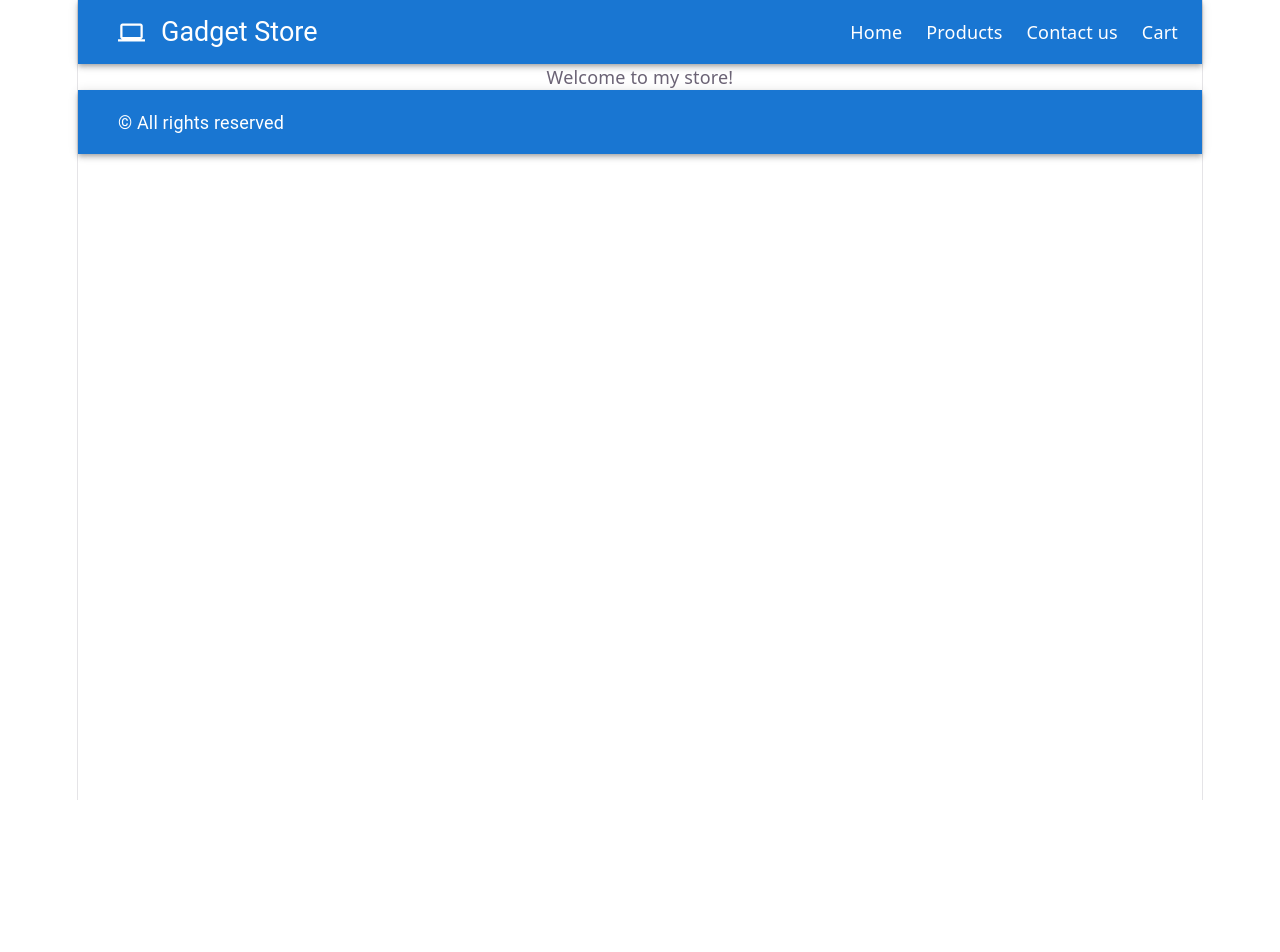
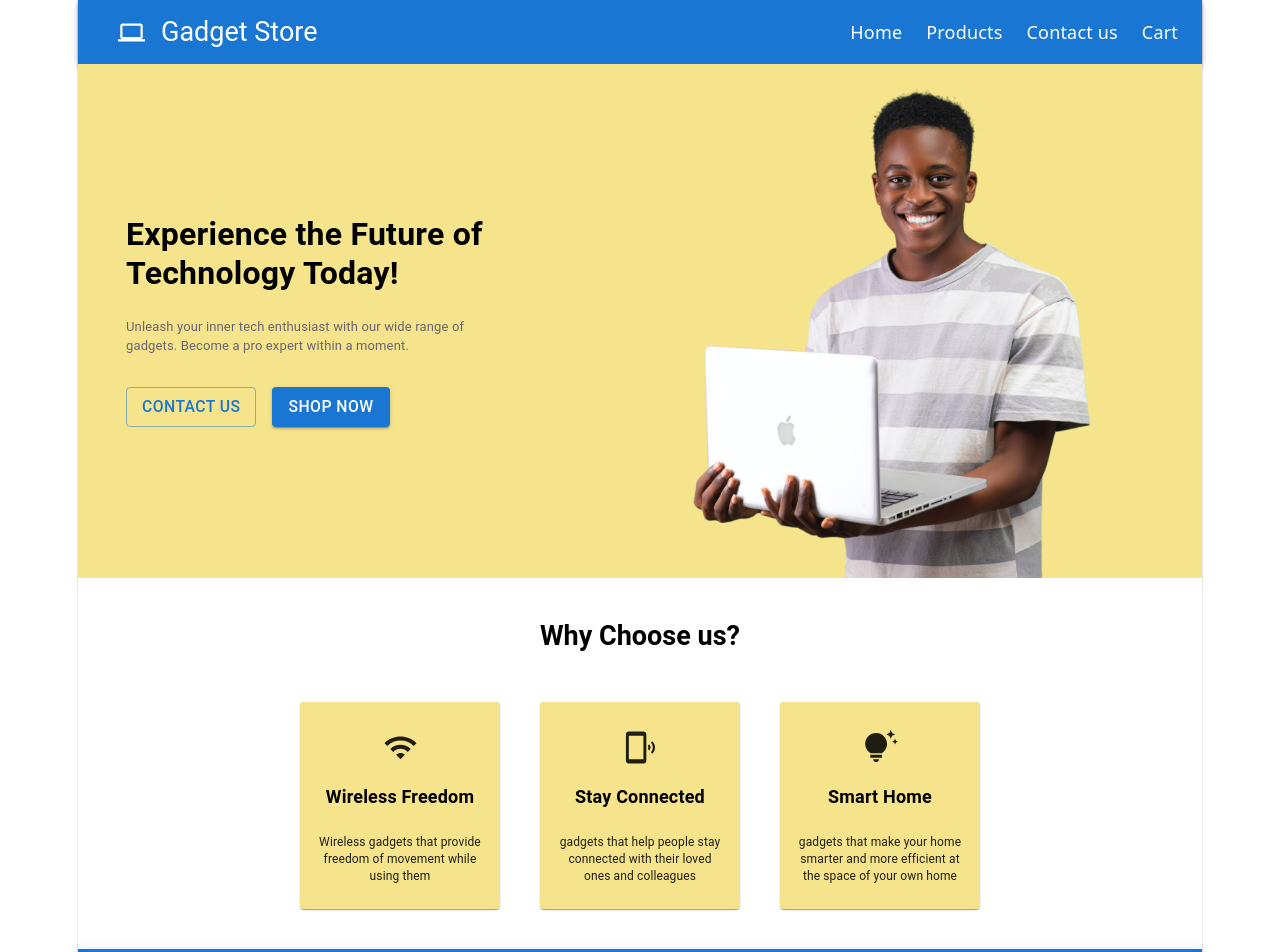
Before and after one commit to EgilsDz/React-Ecom-Store-2, a React (Vite) app in the folder my-shop/: page / in a window 1280 px wide. Shown: the top 952 px of the page. Before the commit the page ends 800 px from the top, so only its background shows below. Built offline with nearby package versions, Linux system fonts and the light colour scheme.

Commit message:
finished home page, added routes and others

```diff
--- a/my-shop/package.json
+++ b/my-shop/package.json
@@ -15,7 +15,8 @@
     "@mui/icons-material": "^9.3.1",
     "@mui/material": "^9.3.1",
     "react": "^19.2.8",
-    "react-dom": "^19.2.8"
+    "react-dom": "^19.2.8",
+    "react-router-dom": "^7.18.2"
   },
   "devDependencies": {
     "@eslint/js": "^10.0.1",
--- a/my-shop/src/App.jsx
+++ b/my-shop/src/App.jsx
@@ -1,14 +1,17 @@
-import Navbar from "./components/Navbar"
-import Footer from "./components/Footer"
+import Home from "./pages/Home/Home"
+import Contact from "./pages/Contact/Contact"
+import { BrowserRouter, Routes, Route } from "react-router-dom"
+
 
 
 function App() {
   return (
-    <div>
-      <Navbar />
-      <p>Welcome to my store!</p>
-      <Footer />
-    </div>
+    <BrowserRouter>
+      <Routes>
+        <Route path="/" element={<Home />} />
+        <Route path="/contact" element={<Contact />} />
+      </Routes>
+    </BrowserRouter>
   )
 }
 
--- a/my-shop/src/components/Navbar.jsx
+++ b/my-shop/src/components/Navbar.jsx
@@ -3,11 +3,11 @@ import AppBar from '@mui/material/AppBar';
 import Box from '@mui/material/Box';
 import Toolbar from '@mui/material/Toolbar';
 import Typography from "@mui/material/Typography";
-import Link from "@mui/material/Link";
+import { Link } from '@mui/material';
 
 
 
-function Navbar(){
+function Navbar() {
    return (
       <Box sx={{ flexGrow: 1 }}>
          <AppBar position="static">
@@ -22,7 +22,7 @@ function Navbar(){
 
                <Box sx={{ flexGrow: 1 }} />
 
-            <Link href="/" color="inherit" underline="none"
+               <Link to="/" color="inherit" underline="none"
                   sx={{
                      ml: 3,
                      cursor: "pointer",
@@ -30,7 +30,7 @@ function Navbar(){
                   Home
                </Link>
 
-             <Link href="/" color="inherit" underline="none"
+               <Link to="/" color="inherit" underline="none"
                   sx={{
                      ml: 3,
                      cursor: "pointer",
@@ -38,7 +38,7 @@ function Navbar(){
                   Products
                </Link>
 
-             <Link href="/" color="inherit" underline="none"
+               <Link to="/Contact" color="inherit" underline="none"
                   sx={{
                      ml: 3,
                      cursor: "pointer",
--- /dev/null
+++ b/my-shop/src/components/YellowCard/YellowCard.jsx
@@ -0,0 +1,22 @@
+import Card from '@mui/material/Card';
+import CardContent from '@mui/material/CardContent';
+import { Typography } from '@mui/material';
+import { YellowCardStyles } from './YellowCardStyles';
+
+function YellowCard({ icon, title, description }) {
+    const Icon = icon
+    return (
+        <div>
+            <Card sx={YellowCardStyles.card}>
+                <CardContent>
+                    <Icon sx={YellowCardStyles.icons} />
+                    <Typography variant="body1" sx={YellowCardStyles.title}>{title}</Typography>
+                    <Typography variant="body2" sx={YellowCardStyles.disc}>
+                        {description}
+                    </Typography>
+                </CardContent>
+            </Card>
+        </div>
+    )
+}
+export default YellowCard
--- /dev/null
+++ b/my-shop/src/components/YellowCard/YellowCardStyles.js
@@ -0,0 +1,21 @@
+export const YellowCardStyles = {
+    card: {
+        backgroundColor: "#f5e48b",
+        maxWidth: "200px",
+        textAlign: "center",
+    },
+    icons: {
+        fontSize: "35px",
+        mb: 1.5,
+        mt: 1.5
+    },
+    title: {
+        color: 'black',
+        fontWeight: "bold",
+        mb: 3
+    },
+
+    disc: {
+        fontSize: "12px",
+    },
+};
--- /dev/null
+++ b/my-shop/src/data/cardData.js
@@ -0,0 +1,39 @@
+import WifiIcon from '@mui/icons-material/Wifi';
+import PhonelinkRingIcon from '@mui/icons-material/PhonelinkRing';
+import TipsAndUpdatesIcon from '@mui/icons-material/TipsAndUpdates';
+import HeadphonesIcon from '@mui/icons-material/Headphones';
+import AlternateEmailIcon from '@mui/icons-material/AlternateEmail';
+
+
+const cardData =
+    [
+        {
+            icon: WifiIcon,
+            title: "Wireless Freedom",
+            description: "Wireless gadgets that provide freedom of movement while using them"
+        },
+        {
+            icon: PhonelinkRingIcon,
+            title: "Stay Connected",
+            description: "gadgets that help people stay connected with their loved ones and colleagues"
+        },
+        {
+            icon: TipsAndUpdatesIcon,
+            title: "Smart Home",
+            description: "gadgets that make your home smarter and more efficient at the space of your own home"
+        },
+        {
+            icon: HeadphonesIcon,
+            title: "Phone number",
+            description: "123456789"
+        },
+        {
+            icon: AlternateEmailIcon,
+            title: "E-mail",
+            description: "gadget@store.com"
+        },
+    ]
+
+
+
+export default cardData
--- /dev/null
+++ b/my-shop/src/pages/Contact/Contact.jsx
@@ -0,0 +1,14 @@
+import Navbar from "../../components/Navbar"
+import Footer from "../../components/Footer"
+
+
+function Contact() {
+    return (
+        <div>
+            <Navbar />
+
+            <Footer />
+        </div>
+    )
+}
+export default Contact
--- /dev/null
+++ b/my-shop/src/pages/Home/Home.jsx
@@ -0,0 +1,56 @@
+import { Box, Button, Typography } from "@mui/material"
+import img1 from "../../assets/images/hero-image.png"
+import { homeStyles } from "./homeStyles";
+import cardData from '../../data/cardData';
+import YellowCard from "../../components/YellowCard/YellowCard";
+import Navbar from "../../components/Navbar";
+import Footer from "../../components/Footer";
+import { Link } from "react-router-dom";
+
+function Home() {
+    return (
+        <Box>
+            <Navbar />
+            <Box sx={homeStyles.container}>
+                <Box sx={homeStyles.textSection}>
+
+                    <Typography variant="h4" sx={homeStyles.title}>
+                        Experience the Future of Technology Today!
+                    </Typography>
+
+                    <Typography variant="body2" sx={homeStyles.description}>
+                        Unleash your inner tech enthusiast with our wide range of gadgets. Become a pro expert within a moment.
+                    </Typography>
+
+                    <Box sx={homeStyles.buttons}>
+                        <Button variant="outlined" component={Link} to="/contact" >
+                            CONTACT US
+                        </Button>
+                        <Button variant="contained" >SHOP NOW</Button>
+                    </Box>
+                </Box>
+                <Box sx={homeStyles.imageSection}><img src={img1} width={450} style={homeStyles.image}></img>
+                </Box>
+            </Box>
+            <Box sx={homeStyles.cardSection}>
+
+                <Typography variant="h5" sx={homeStyles.cardHeader}>
+                    Why Choose us?
+                </Typography>
+                <Box sx={homeStyles.cards}>
+                    {cardData.slice(0, 3).map((data, index) => (
+                        <YellowCard
+                            key={index}
+                            icon={data.icon}
+                            title={data.title}
+                            description={data.description}
+                        />
+                    ))}
+                </Box>
+            </Box>
+            <Footer />
+        </Box>
+
+    )
+}
+export default Home
--- /dev/null
+++ b/my-shop/src/pages/Home/homeStyles.js
@@ -0,0 +1,75 @@
+export const homeStyles = {
+    container: {
+        display: "flex",
+        alignItems: "stretch",
+        justifyContent: "space-between",
+        backgroundColor: "#f5e48b",
+        minHeight: 400,
+        overflow: "hidden",
+        px: { xs: 3, md: 6 },
+
+    },
+
+    textSection: {
+        width: { xs: "100%", md: "380px" },
+        flexShrink: 0,
+        display: "flex",
+        flexDirection: "column",
+        justifyContent: "center",
+        py: 4,
+    },
+
+    title: {
+        fontSize: { xs: "28px", md: "32px" },
+        fontWeight: "bold",
+        color: "black",
+        textAlign: "left",
+    },
+
+    description: {
+        mt: 3,
+        fontSize: "13px",
+        textAlign: "left"
+    },
+
+    buttons: {
+        display: "flex",
+        gap: 2,
+        mt: 4,
+    },
+
+    imageSection: {
+        width: { xs: "100%", md: "50%" },
+        display: "flex",
+        alignItems: "flex-end",
+        justifyContent: "center",
+        alignSelf: "stretch",
+    },
+
+    image: {
+        display: "block",
+        width: "100%",
+        maxWidth: 450,
+        height: "auto",
+    },
+
+    cardSection: {
+        color: "black",
+        display: "flex",
+        flexDirection: "column"
+    },
+
+    cardHeader: {
+        mt: 5,
+        textAlign: "center",
+        fontWeight: "bold",
+    },
+
+    cards: {
+        mt: 6,
+        mb: 5,
+        display: "flex",
+        gap: 5,
+        justifyContent: "center"
+    }
+};
```
Also changed, not shown: my-shop/src/components/Footer.jsx (+4 -4 lines), my-shop/src/assets/images/hero-image.png (renamed from my-shop/src/assets/images/hero image.png), my-shop/src/pages/Contact/contactStyles.js (added), 1 other file (tests, documents, lock files or other folders). Lines whose indentation alone changed are shown as unchanged.
